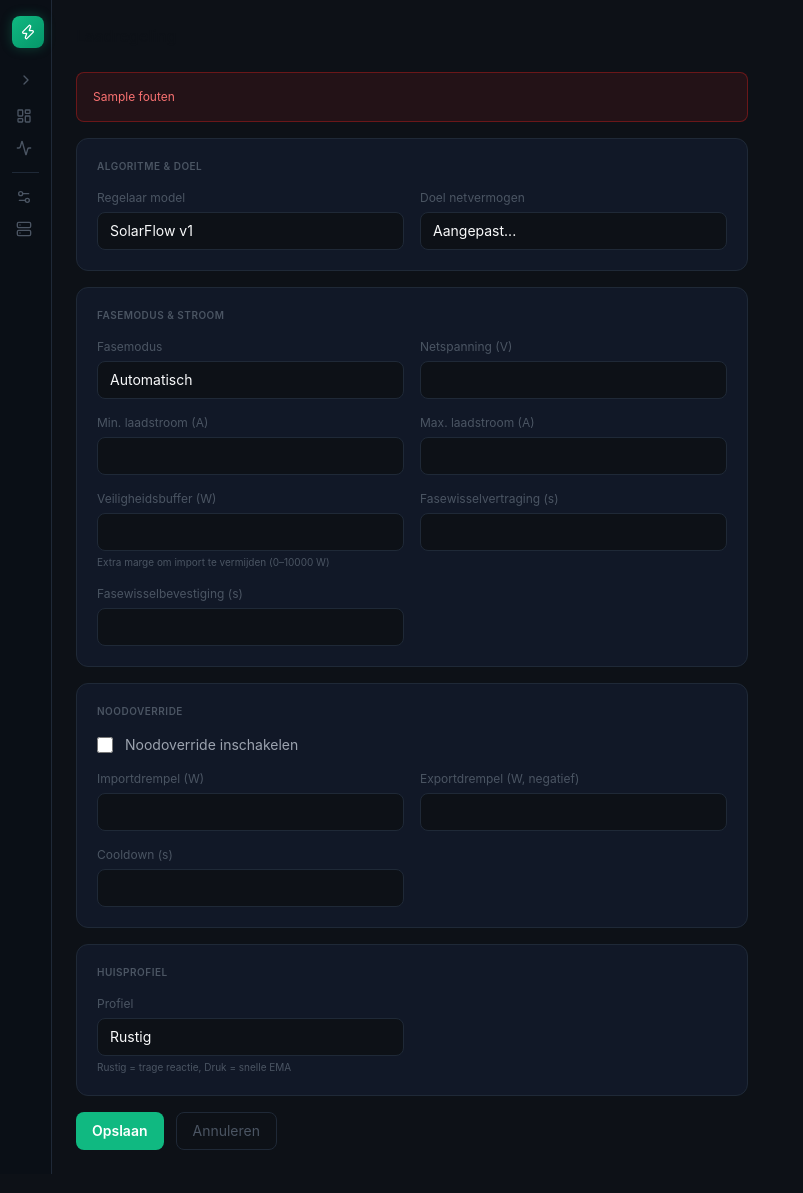
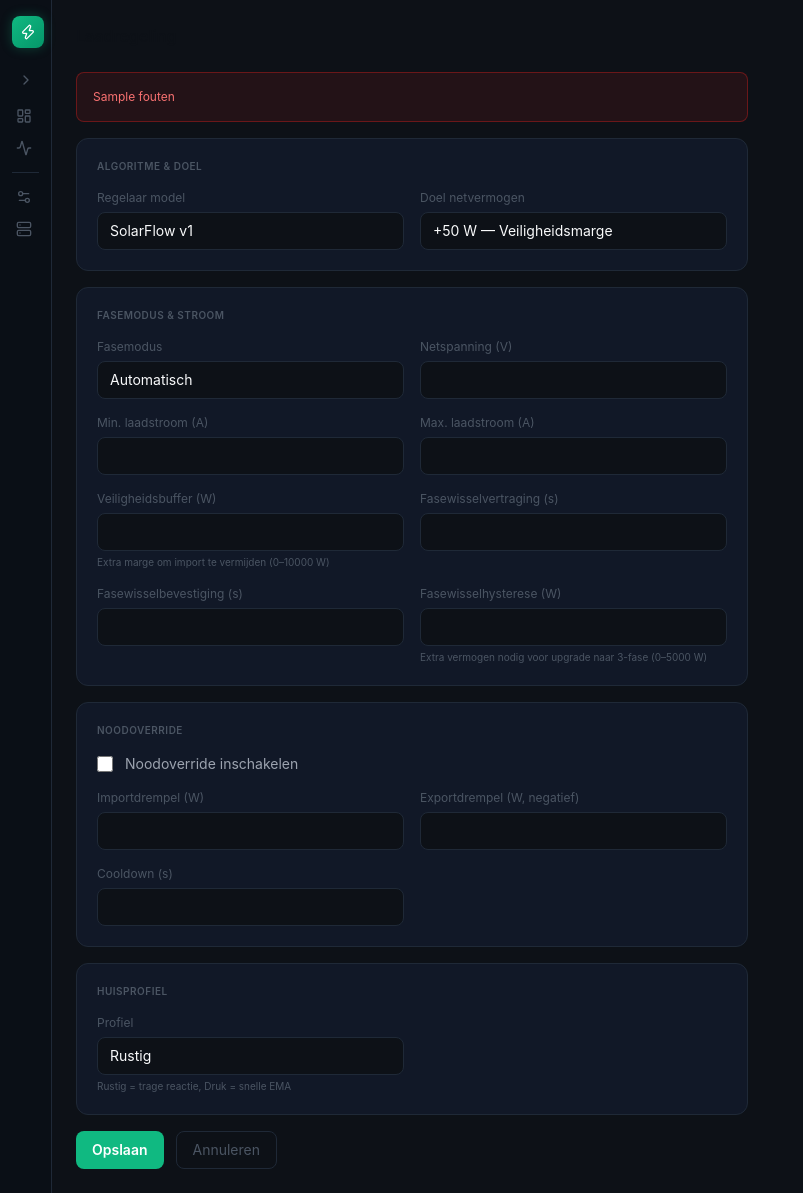
Before and after one commit to materharmsel/zaptec-solarcharge, a Flask app: template templates/laadregeling.html in a window 1280 px wide. Shown: the whole page, without its empty margins (0-803 px from the left). Run offline with Flask 3, Linux system fonts and the light colour scheme; the template is opened without the code that fills it: most values are stand-ins (such as "Sample title", 1, 10 or a date in 2020); parts of the project's set-up code (start-up, migrations or seed data) failed here and were passed over; some libraries are stand-ins or nearby versions.

Commit message:
fix: fase_wissel_hysterese_w veld, verwijder broken aangepast-preset, label for/id koppeling
Co-Authored-By: Claude Sonnet 4.6 (1M context) <noreply@anthropic.com>

```diff
--- a/templates/laadregeling.html
+++ b/templates/laadregeling.html
@@ -16,20 +16,19 @@
       <h2 class="text-[10px] font-semibold uppercase tracking-wider text-[var(--text-muted)] mb-4">Algoritme &amp; Doel</h2>
       <div class="grid grid-cols-2 gap-4">
         <div>
-          <label class="block text-xs text-[var(--text-muted)] mb-1.5">Regelaar model</label>
-          <select name="regelaar_model" class="w-full bg-[var(--bg-base)] border border-[var(--border)] rounded-lg px-3 py-2 text-sm text-[var(--text-primary)] appearance-none">
+          <label for="regelaar_model" class="block text-xs text-[var(--text-muted)] mb-1.5">Regelaar model</label>
+          <select id="regelaar_model" name="regelaar_model" class="w-full bg-[var(--bg-base)] border border-[var(--border)] rounded-lg px-3 py-2 text-sm text-[var(--text-primary)] appearance-none">
             <option value="solarflow" {{ 'selected' if config.laadregeling.regelaar_model == 'solarflow' }}>SolarFlow v1</option>
             <option value="legacy" {{ 'selected' if config.laadregeling.regelaar_model == 'legacy' }}>Legacy</option>
           </select>
         </div>
         <div>
-          <label class="block text-xs text-[var(--text-muted)] mb-1.5">Doel netvermogen</label>
-          <select name="doelinstelling_preset" class="w-full bg-[var(--bg-base)] border border-[var(--border)] rounded-lg px-3 py-2 text-sm text-[var(--text-primary)] appearance-none">
+          <label for="doelinstelling_preset" class="block text-xs text-[var(--text-muted)] mb-1.5">Doel netvermogen</label>
+          <select id="doelinstelling_preset" name="doelinstelling_preset" class="w-full bg-[var(--bg-base)] border border-[var(--border)] rounded-lg px-3 py-2 text-sm text-[var(--text-primary)] appearance-none">
             <option value="50" {{ 'selected' if config.laadregeling.doel_net_vermogen_w == 50 }}>+50 W — Veiligheidsmarge</option>
             <option value="0" {{ 'selected' if config.laadregeling.doel_net_vermogen_w == 0 }}>0 W — Neutraal</option>
             <option value="-100" {{ 'selected' if config.laadregeling.doel_net_vermogen_w == -100 }}>−100 W — Licht export</option>
             <option value="-200" {{ 'selected' if config.laadregeling.doel_net_vermogen_w == -200 }}>−200 W — Meer export</option>
-            <option value="aangepast" {{ 'selected' if config.laadregeling.doel_net_vermogen_w not in [50,0,-100,-200] }}>Aangepast...</option>
           </select>
         </div>
       </div>
@@ -40,43 +39,50 @@
       <h2 class="text-[10px] font-semibold uppercase tracking-wider text-[var(--text-muted)] mb-4">Fasemodus &amp; Stroom</h2>
       <div class="grid grid-cols-2 gap-4">
         <div>
-          <label class="block text-xs text-[var(--text-muted)] mb-1.5">Fasemodus</label>
-          <select name="fase_modus" class="w-full bg-[var(--bg-base)] border border-[var(--border)] rounded-lg px-3 py-2 text-sm text-[var(--text-primary)] appearance-none">
+          <label for="fase_modus" class="block text-xs text-[var(--text-muted)] mb-1.5">Fasemodus</label>
+          <select id="fase_modus" name="fase_modus" class="w-full bg-[var(--bg-base)] border border-[var(--border)] rounded-lg px-3 py-2 text-sm text-[var(--text-primary)] appearance-none">
             <option value="auto" {{ 'selected' if config.laadregeling.fase_modus == 'auto' }}>Automatisch</option>
             <option value="1" {{ 'selected' if config.laadregeling.fase_modus == '1' }}>Altijd 1-fase</option>
             <option value="3" {{ 'selected' if config.laadregeling.fase_modus == '3' }}>Altijd 3-fase</option>
           </select>
         </div>
         <div>
-          <label class="block text-xs text-[var(--text-muted)] mb-1.5">Netspanning (V)</label>
-          <input type="number" name="spanning_v" value="{{ config.laadregeling.spanning_v }}" min="100" max="400"
+          <label for="spanning_v" class="block text-xs text-[var(--text-muted)] mb-1.5">Netspanning (V)</label>
+          <input type="number" id="spanning_v" name="spanning_v" value="{{ config.laadregeling.spanning_v }}" min="100" max="400"
                  class="w-full bg-[var(--bg-base)] border border-[var(--border)] rounded-lg px-3 py-2 text-sm text-[var(--text-primary)]">
         </div>
         <div>
-          <label class="block text-xs text-[var(--text-muted)] mb-1.5">Min. laadstroom (A)</label>
-          <input type="number" name="min_stroom_a" value="{{ config.laadregeling.min_stroom_a }}" min="6" max="32" step="0.5"
+          <label for="min_stroom_a" class="block text-xs text-[var(--text-muted)] mb-1.5">Min. laadstroom (A)</label>
+          <input type="number" id="min_stroom_a" name="min_stroom_a" value="{{ config.laadregeling.min_stroom_a }}" min="6" max="32" step="0.5"
                  class="w-full bg-[var(--bg-base)] border border-[var(--border)] rounded-lg px-3 py-2 text-sm text-[var(--text-primary)]">
         </div>
         <div>
-          <label class="block text-xs text-[var(--text-muted)] mb-1.5">Max. laadstroom (A)</label>
-          <input type="number" name="max_stroom_a" value="{{ config.laadregeling.max_stroom_a }}" min="6" max="63" step="0.5"
+          <label for="max_stroom_a" class="block text-xs text-[var(--text-muted)] mb-1.5">Max. laadstroom (A)</label>
+          <input type="number" id="max_stroom_a" name="max_stroom_a" value="{{ config.laadregeling.max_stroom_a }}" min="6" max="63" step="0.5"
                  class="w-full bg-[var(--bg-base)] border border-[var(--border)] rounded-lg px-3 py-2 text-sm text-[var(--text-primary)]">
         </div>
         <div>
-          <label class="block text-xs text-[var(--text-muted)] mb-1.5">Veiligheidsbuffer (W)</label>
-          <input type="number" name="veiligheidsbuffer_w" value="{{ config.laadregeling.veiligheidsbuffer_w }}"
+          <label for="veiligheidsbuffer_w" class="block text-xs text-[var(--text-muted)] mb-1.5">Veiligheidsbuffer (W)</label>
+          <input type="number" id="veiligheidsbuffer_w" name="veiligheidsbuffer_w" value="{{ config.laadregeling.veiligheidsbuffer_w }}"
                  class="w-full bg-[var(--bg-base)] border border-[var(--border)] rounded-lg px-3 py-2 text-sm text-[var(--text-primary)]">
           <p class="text-[10px] text-[var(--text-muted)] mt-1">Extra marge om import te vermijden (0–10000 W)</p>
         </div>
         <div>
-          <label class="block text-xs text-[var(--text-muted)] mb-1.5">Fasewisselvertraging (s)</label>
-          <input type="number" name="fase_wissel_wachttijd_s" value="{{ config.laadregeling.fase_wissel_wachttijd_s }}" min="60" max="3600"
+          <label for="fase_wissel_wachttijd_s" class="block text-xs text-[var(--text-muted)] mb-1.5">Fasewisselvertraging (s)</label>
+          <input type="number" id="fase_wissel_wachttijd_s" name="fase_wissel_wachttijd_s" value="{{ config.laadregeling.fase_wissel_wachttijd_s }}" min="60" max="3600"
                  class="w-full bg-[var(--bg-base)] border border-[var(--border)] rounded-lg px-3 py-2 text-sm text-[var(--text-primary)]">
         </div>
         <div>
-          <label class="block text-xs text-[var(--text-muted)] mb-1.5">Fasewisselbevestiging (s)</label>
-          <input type="number" name="fase_wissel_bevestig_wacht_s" value="{{ config.zaptec.fase_wissel_bevestig_wacht_s }}" min="30" max="600"
+          <label for="fase_wissel_bevestig_wacht_s" class="block text-xs text-[var(--text-muted)] mb-1.5">Fasewisselbevestiging (s)</label>
+          <input type="number" id="fase_wissel_bevestig_wacht_s" name="fase_wissel_bevestig_wacht_s" value="{{ config.zaptec.fase_wissel_bevestig_wacht_s }}" min="30" max="600"
                  class="w-full bg-[var(--bg-base)] border border-[var(--border)] rounded-lg px-3 py-2 text-sm text-[var(--text-primary)]">
+        </div>
+        <div>
+          <label for="fase_wissel_hysterese_w" class="block text-xs text-[var(--text-muted)] mb-1.5">Fasewisselhysterese (W)</label>
+          <input type="number" id="fase_wissel_hysterese_w" name="fase_wissel_hysterese_w"
+                 value="{{ config.laadregeling.fase_wissel_hysterese_w }}" min="0" max="5000"
+                 class="w-full bg-[var(--bg-base)] border border-[var(--border)] rounded-lg px-3 py-2 text-sm text-[var(--text-primary)]">
+          <p class="text-[10px] text-[var(--text-muted)] mt-1">Extra vermogen nodig voor upgrade naar 3-fase (0–5000 W)</p>
         </div>
       </div>
     </div>
@@ -92,18 +98,18 @@
       </div>
       <div class="grid grid-cols-2 gap-4">
         <div>
-          <label class="block text-xs text-[var(--text-muted)] mb-1.5">Importdrempel (W)</label>
-          <input type="number" name="noodoverride_drempel_w" value="{{ config.laadregeling.noodoverride_drempel_w }}"
+          <label for="noodoverride_drempel_w" class="block text-xs text-[var(--text-muted)] mb-1.5">Importdrempel (W)</label>
+          <input type="number" id="noodoverride_drempel_w" name="noodoverride_drempel_w" value="{{ config.laadregeling.noodoverride_drempel_w }}"
                  class="w-full bg-[var(--bg-base)] border border-[var(--border)] rounded-lg px-3 py-2 text-sm text-[var(--text-primary)]">
         </div>
         <div>
-          <label class="block text-xs text-[var(--text-muted)] mb-1.5">Exportdrempel (W, negatief)</label>
-          <input type="number" name="noodoverride_export_drempel_w" value="{{ config.laadregeling.noodoverride_export_drempel_w }}"
+          <label for="noodoverride_export_drempel_w" class="block text-xs text-[var(--text-muted)] mb-1.5">Exportdrempel (W, negatief)</label>
+          <input type="number" id="noodoverride_export_drempel_w" name="noodoverride_export_drempel_w" value="{{ config.laadregeling.noodoverride_export_drempel_w }}"
                  class="w-full bg-[var(--bg-base)] border border-[var(--border)] rounded-lg px-3 py-2 text-sm text-[var(--text-primary)]">
         </div>
         <div>
-          <label class="block text-xs text-[var(--text-muted)] mb-1.5">Cooldown (s)</label>
-          <input type="number" name="noodoverride_wachttijd_s" value="{{ config.laadregeling.noodoverride_wachttijd_s }}" min="10" max="3600"
+          <label for="noodoverride_wachttijd_s" class="block text-xs text-[var(--text-muted)] mb-1.5">Cooldown (s)</label>
+          <input type="number" id="noodoverride_wachttijd_s" name="noodoverride_wachttijd_s" value="{{ config.laadregeling.noodoverride_wachttijd_s }}" min="10" max="3600"
                  class="w-full bg-[var(--bg-base)] border border-[var(--border)] rounded-lg px-3 py-2 text-sm text-[var(--text-primary)]">
         </div>
       </div>
@@ -114,11 +120,14 @@
       <h2 class="text-[10px] font-semibold uppercase tracking-wider text-[var(--text-muted)] mb-4">Huisprofiel</h2>
       <div class="grid grid-cols-2 gap-4">
         <div>
-          <label class="block text-xs text-[var(--text-muted)] mb-1.5">Profiel</label>
-          <select name="huisprofiel" class="w-full bg-[var(--bg-base)] border border-[var(--border)] rounded-lg px-3 py-2 text-sm text-[var(--text-primary)] appearance-none">
+          <label for="huisprofiel" class="block text-xs text-[var(--text-muted)] mb-1.5">Profiel</label>
+          <select id="huisprofiel" name="huisprofiel" class="w-full bg-[var(--bg-base)] border border-[var(--border)] rounded-lg px-3 py-2 text-sm text-[var(--text-primary)] appearance-none">
             <option value="rustig" {{ 'selected' if config.laadregeling.huisprofiel == 'rustig' }}>Rustig</option>
             <option value="normaal" {{ 'selected' if config.laadregeling.huisprofiel == 'normaal' }}>Normaal</option>
             <option value="druk" {{ 'selected' if config.laadregeling.huisprofiel == 'druk' }}>Druk</option>
+            {% if config.laadregeling.huisprofiel == 'aangepast' %}
+            <option value="aangepast" selected>Aangepast (handmatig ingesteld)</option>
+            {% endif %}
           </select>
           <p class="text-[10px] text-[var(--text-muted)] mt-1">Rustig = trage reactie, Druk = snelle EMA</p>
         </div>
```
Also changed, not shown: templates/apparaten.html (+14 -14 lines), templates/interface.html (+6 -6 lines).
